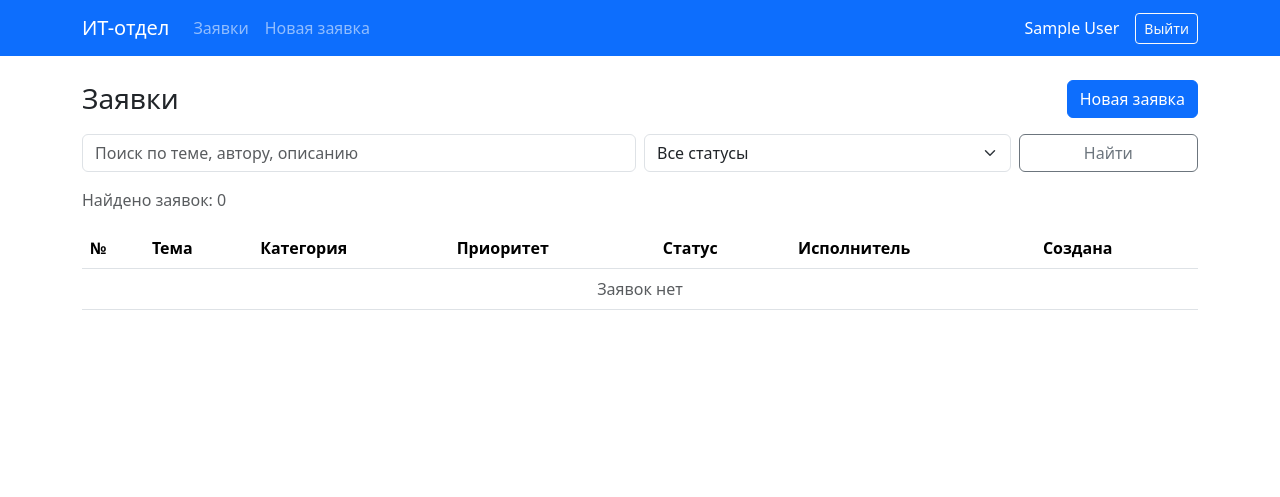
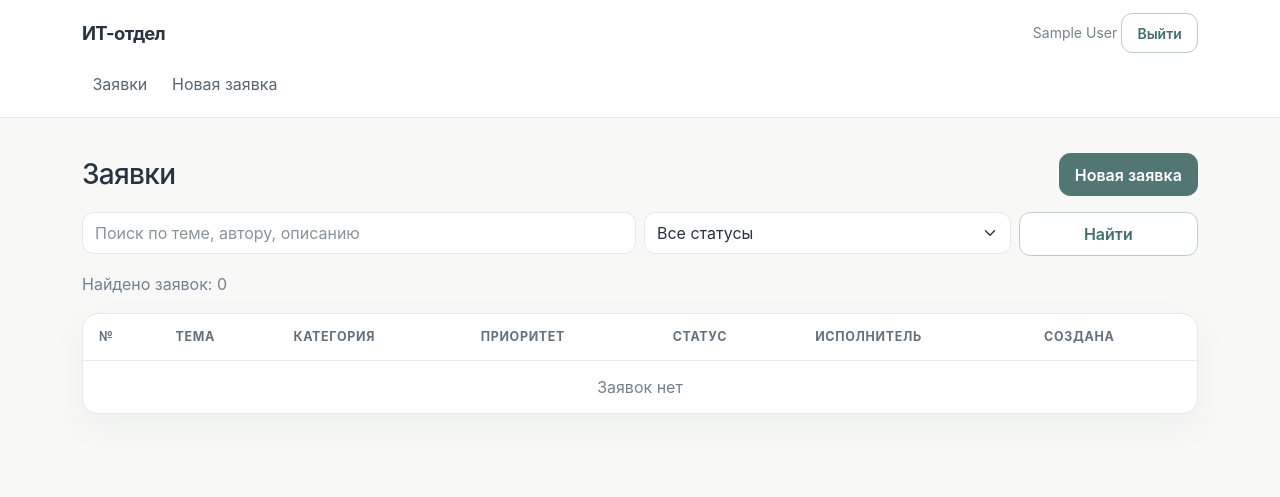
Before and after one commit to RS-Krg/django-labs, a Django app: page /tickets/ in a window 1280 px wide. Shown: the top 497 px of the page. Run offline with Django 5.2, Linux system fonts and the light colour scheme; the visitor is signed in with stand-in values (Sample User, id 1); data comes from the database, SQL or seed files in the repository; data that the repository does not hold is empty.

Commit message:
Оформить интерфейс в стиле Soft Minimalism

```diff
--- /dev/null
+++ b/helpdesk/static/css/style.css
@@ -0,0 +1,128 @@
+:root {
+  --page: #F8F9F7;
+  --surface: #FFFFFF;
+  --ink: #293241;
+  --muted: #75808D;
+  --accent: #648A85;
+  --accent-light: #EAF2EF;
+  --line: #E5E9E7;
+  --success: #6B9B80;
+  --warning: #C5A46D;
+  --error: #C87878;
+  --shadow: 0 12px 32px rgba(41, 50, 65, .055);
+  --bs-body-color: var(--ink);
+  --bs-body-bg: var(--page);
+  --bs-primary: var(--accent);
+  --bs-link-color: #436e69;
+  --bs-link-hover-color: #315852;
+}
+*, *::before, *::after { box-sizing: border-box; }
+body { min-width: 320px; background: var(--page); color: var(--ink); font-family: Inter, ui-sans-serif, system-ui, -apple-system, "Segoe UI", sans-serif; line-height: 1.55; }
+a { color: #436e69; text-decoration: none; }
+a:hover { color: #315852; }
+h1, h2, h3 { color: var(--ink); font-weight: 650; letter-spacing: -.025em; }
+h1 { margin-bottom: 1rem; }
+.text-muted, .form-text { color: var(--muted) !important; }
+.site-header { background: rgba(255,255,255,.96); border-bottom: 1px solid var(--line); }
+.site-header .container { display: flex; align-items: center; flex-wrap: wrap; gap: .7rem 1.25rem; padding-top: .8rem; padding-bottom: .8rem; }
+.site-header .navbar-brand { color: var(--ink); font-size: 1.15rem; font-weight: 750; letter-spacing: -.035em; margin: 0; }
+.site-header .navbar-brand:hover { color: var(--accent); }
+.site-nav, .site-actions { display: flex; align-items: center; flex-wrap: wrap; gap: .1rem .25rem; }
+.site-nav { flex: 1; }
+.site-nav .nav-link, .site-actions .nav-link { color: #586672; padding: .45rem .65rem; border-radius: .65rem; white-space: nowrap; }
+.site-nav .nav-link:hover, .site-actions .nav-link:hover { color: #315852; background: var(--accent-light); }
+.site-actions .btn-link { text-decoration: none; }
+.site-search { display: flex; gap: .45rem; min-width: 0; }
+.site-search .form-control { min-width: 125px; }
+.site-header .badge { background: var(--accent-light) !important; color: #315852 !important; }
+.page-main { padding-top: 2.2rem; padding-bottom: 4rem; }
+.btn { border-radius: .7rem; padding: .55rem .95rem; font-weight: 560; transition: background-color .18s, border-color .18s, transform .18s, box-shadow .18s; }
+.btn:hover { transform: translateY(-1px); }
+.btn:focus-visible, .form-control:focus-visible, .form-select:focus-visible, a:focus-visible { outline: 2px solid var(--accent); outline-offset: 2px; }
+.btn-primary, .btn-success { background: #527772; border-color: #527772; color: white; }
+.btn-primary:hover, .btn-success:hover { background: #416660; border-color: #416660; color: white; }
+.btn-outline-secondary, .btn-outline-primary, .btn-outline-light { color: #436e69; border-color: #b9cec8; background: white; }
+.btn-outline-secondary:hover, .btn-outline-primary:hover, .btn-outline-light:hover { color: #315852; border-color: var(--accent); background: var(--accent-light); }
+.btn-outline-danger { color: #a45353; border-color: #d9a6a6; }
+.btn-outline-danger:hover { background: var(--error); border-color: var(--error); color: white; }
+.btn-link { color: #436e69; }
+.btn-link:hover { color: #315852; }
+.form-control, .form-select { border-color: var(--line); border-radius: .7rem; background-color: var(--surface); color: var(--ink); min-height: 42px; }
+.form-control:focus, .form-select:focus { border-color: var(--accent); box-shadow: 0 0 0 .2rem rgba(100,138,133,.15); }
+.form-control::placeholder { color: #89939b; }
+.form-label { font-weight: 580; margin-bottom: .4rem; }
+.card, .surface-panel { background: var(--surface); border: 1px solid var(--line); border-radius: 1rem; box-shadow: var(--shadow); }
+.card { overflow: hidden; }
+.card-header { background: var(--accent-light); border-bottom: 1px solid var(--line); padding: .9rem 1.15rem; font-weight: 650; }
+.card-body { padding: 1.2rem; }
+.surface-panel { padding: 1.4rem; }
+.product-card { transition: transform .18s, box-shadow .18s; }
+.product-card:hover { transform: translateY(-3px); box-shadow: 0 16px 36px rgba(41,50,65,.11); }
+.product-card > a { display: block; background: #F1F4F2; aspect-ratio: 1 / 1; padding: .7rem; }
+.product-card img { display: block; width: 100%; height: 100%; object-fit: contain; }
+.product-card .card-body { min-height: 170px; }
+.product-card h2 { font-size: 1rem; line-height: 1.35; margin-bottom: .25rem; }
+.product-card .price { margin-bottom: .35rem; }
+.product-photo-wrap { background: #F1F4F2; border: 1px solid var(--line); border-radius: 1rem; padding: 1.2rem; }
+.product-photo { display: block; width: 100%; max-height: 460px; aspect-ratio: 1 / 1; object-fit: contain; }
+.price { font-size: 1.35rem; font-weight: 720; white-space: nowrap; letter-spacing: -.025em; }
+.text-success { color: #527d65 !important; }
+.text-danger { color: #ae5b5b !important; }
+.catalog-heading { display: flex; flex-wrap: wrap; align-items: start; justify-content: space-between; gap: 1rem 1.5rem; margin-bottom: 1.2rem; }
+.catalog-heading h1 { margin: 0; }
+.catalog-filters { display: flex; flex-wrap: wrap; gap: .55rem; }
+.catalog-filters .form-control, .catalog-filters .form-select { width: auto; min-width: 135px; }
+.catalog-filters .btn { white-space: nowrap; }
+.table-wrap { background: var(--surface); border: 1px solid var(--line); border-radius: 1rem; box-shadow: var(--shadow); overflow-x: auto; margin-bottom: 1.25rem; }
+.table { margin: 0; --bs-table-bg: transparent; --bs-table-color: var(--ink); }
+.table thead th { color: #64717d; font-size: .78rem; font-weight: 700; text-transform: uppercase; letter-spacing: .055em; border-bottom-color: var(--line); white-space: nowrap; }
+.table td, .table th { padding: .85rem 1rem; border-color: var(--line); vertical-align: middle; }
+.table tbody tr:last-child td { border-bottom: 0; }
+.table-hover tbody tr:hover { --bs-table-hover-bg: #F3F7F4; }
+.table .form-control[type=number] { min-width: 72px; max-width: 95px; }
+.list-group-item { border-color: var(--line); padding: .9rem 1.15rem; }
+.alert { border-radius: .85rem; border-width: 1px; }
+.alert-success { background: #edf5ef; border-color: #cee3d4; color: #3f7152; }
+.alert-danger { background: #faeeee; border-color: #eccdcd; color: #965151; }
+.pagination { gap: .3rem; }
+.page-link { color: #436e69; border-color: var(--line); border-radius: .6rem !important; min-width: 40px; text-align: center; }
+.page-link:hover { background: var(--accent-light); color: #315852; border-color: #b9cec8; }
+.page-item.active .page-link { background: #527772; border-color: #527772; }
+.form-panel { max-width: 780px; }
+.empty-state { background: var(--surface); border: 1px dashed #cddbd5; border-radius: 1rem; padding: 2.4rem; color: var(--muted); }
+@media (max-width: 991.98px) {
+  .site-header .container { align-items: stretch; }
+  .site-nav { order: 3; flex: 0 0 100%; }
+  .site-search { margin-left: auto; }
+}
+@media (max-width: 575.98px) {
+  .site-header .container { gap: .55rem; }
+  .site-header .navbar-brand { width: 100%; }
+  .site-nav { order: 2; }
+  .site-actions { order: 3; width: 100%; }
+  .site-search { order: 4; width: 100%; }
+  .site-search .form-control { flex: 1; }
+  .page-main { padding-top: 1.5rem; }
+  .catalog-filters { width: 100%; }
+  .catalog-filters .form-control, .catalog-filters .form-select { width: 100%; }
+  .catalog-filters .btn { width: 100%; }
+  .surface-panel { padding: 1.1rem; }
+  .product-card .card-body { min-height: 0; }
+}
+.site-nav { min-width: 0; }
+.site-actions { margin-left: auto; }
+.status-pill { display: inline-flex; align-items: center; padding: .28rem .65rem; background: var(--accent-light); border: 1px solid #d8e8e2; border-radius: 999px; color: #436e69; font-size: .82rem; font-weight: 650; white-space: nowrap; }
+.variant-row .form-control { width: 78px; flex: 0 0 78px; }
+.table-wrap .table { min-width: 560px; }
+.table-wrap .table form { margin: 0; }
+@media (max-width: 575.98px) {
+  .site-actions { margin-left: 0; }
+  .site-nav .nav-link, .site-actions .nav-link { padding: .4rem .55rem; }
+  .variant-row .form-label { flex-basis: 100%; }
+}
+@media (min-width: 992px) and (max-width: 1399.98px) {
+  .site-nav { order: 3; flex: 0 0 100%; }
+}
+@media (max-width: 575.98px) {
+  .site-search .form-control { min-width: 0; width: 0; flex: 1 1 0; }
+}
--- a/helpdesk/templates/helpdesk/base.html
+++ b/helpdesk/templates/helpdesk/base.html
@@ -1,24 +1,31 @@
+{% load static %}
 <!doctype html>
 <html lang="ru">
 <head>
-  <meta charset="utf-8"><meta name="viewport" content="width=device-width, initial-scale=1">
+  <meta charset="utf-8">
+  <meta name="viewport" content="width=device-width, initial-scale=1">
   <title>{% block title %}Заявки ИТ-отдела{% endblock %}</title>
   <link rel="stylesheet" href="https://cdn.jsdelivr.net/npm/bootstrap@5.3.3/dist/css/bootstrap.min.css">
+  <link rel="stylesheet" href="{% static 'css/style.css' %}">
 </head>
 <body>
-  <nav class="navbar navbar-expand navbar-dark bg-primary mb-4"><div class="container">
-    <a class="navbar-brand" href="{% url 'ticket_list' %}">ИТ-отдел</a>
-    {% if user.is_authenticated %}
-      <div class="navbar-nav me-auto">
+  <header class="site-header">
+    <nav class="container" aria-label="Главная навигация">
+      <a class="navbar-brand" href="{% url 'ticket_list' %}">ИТ-отдел</a>
+      {% if user.is_authenticated %}
+      <div class="site-nav">
         <a class="nav-link" href="{% url 'ticket_list' %}">Заявки</a>
         <a class="nav-link" href="{% url 'ticket_create' %}">Новая заявка</a>
       </div>
-      <span class="navbar-text text-white me-3">{{ user.get_full_name|default:user.username }}</span>
-      <form method="post" action="{% url 'logout' %}">{% csrf_token %}<button class="btn btn-outline-light btn-sm" type="submit">Выйти</button></form>
-    {% endif %}
-  </div></nav>
-  <main class="container">
-    {% for message in messages %}<div class="alert alert-{% if message.tags == 'error' %}danger{% else %}{{ message.tags }}{% endif %}">{{ message }}</div>{% endfor %}
+      <div class="site-actions">
+        <span class="text-muted small">{{ user.get_full_name|default:user.username }}</span>
+        <form method="post" action="{% url 'logout' %}">{% csrf_token %}<button class="btn btn-outline-secondary btn-sm" type="submit">Выйти</button></form>
+      </div>
+      {% endif %}
+    </nav>
+  </header>
+  <main class="container page-main">
+    {% for message in messages %}<div class="alert alert-{% if message.tags == 'error' %}danger{% else %}{{ message.tags }}{% endif %}" role="status">{{ message }}</div>{% endfor %}
     {% block content %}{% endblock %}
   </main>
 </body>
--- a/helpdesk/templates/helpdesk/ticket_detail.html
+++ b/helpdesk/templates/helpdesk/ticket_detail.html
@@ -3,8 +3,8 @@
 {% block content %}
 <a href="{% url 'ticket_list' %}">← ко всем заявкам</a>
 <h1 class="h3 mt-2 mb-4">Заявка №{{ ticket.pk }}: {{ ticket.title }}</h1>
-<div class="row"><div class="col-md-8"><dl class="row">
-  <dt class="col-sm-4">Статус</dt><dd class="col-sm-8">{{ ticket.get_status_display }}</dd>
+<div class="row"><div class="col-md-8"><div class="surface-panel"><dl class="row">
+  <dt class="col-sm-4">Статус</dt><dd class="col-sm-8"><span class="status-pill">{{ ticket.get_status_display }}</span></dd>
   <dt class="col-sm-4">Приоритет</dt><dd class="col-sm-8">{{ ticket.get_priority_display }}</dd>
   <dt class="col-sm-4">Категория</dt><dd class="col-sm-8">{{ ticket.category|default:"не указана" }}</dd>
   <dt class="col-sm-4">Кто обратился</dt><dd class="col-sm-8">{{ ticket.author }}</dd>
@@ -14,7 +14,7 @@
   <dt class="col-sm-4">Изменена</dt><dd class="col-sm-8">{{ ticket.updated_at|date:"d.m.Y H:i" }}</dd>
 </dl><h2 class="h5">Описание</h2><p>{{ ticket.description|linebreaksbr|default:"—" }}</p>
 {% if can_edit %}<a class="btn btn-outline-primary" href="{% url 'ticket_update' ticket.pk %}">Редактировать</a>{% endif %}
-</div>
+</div></div>
 {% if process_form %}<div class="col-md-4"><div class="card"><div class="card-header">Обработка заявки</div><div class="card-body"><form method="post" action="{% url 'ticket_process' ticket.pk %}">{% csrf_token %}{% include "helpdesk/_form_fields.html" with form=process_form %}<button class="btn btn-success" type="submit">Применить</button></form></div></div></div>{% endif %}
 </div>
 {% endblock %}
--- a/helpdesk/templates/helpdesk/ticket_form.html
+++ b/helpdesk/templates/helpdesk/ticket_form.html
@@ -1,5 +1,5 @@
 {% extends "helpdesk/base.html" %}
 {% block title %}{{ page_title }} — {{ block.super }}{% endblock %}
 {% block content %}
-<div class="row"><div class="col-md-8"><h1 class="h3 mb-3">{{ page_title }}</h1><form method="post" novalidate>{% csrf_token %}{% include "helpdesk/_form_fields.html" %}<button class="btn btn-primary" type="submit">Сохранить</button><a class="btn btn-link" href="{% url 'ticket_list' %}">Отмена</a></form></div></div>
+<div class="row"><div class="col-md-8"><div class="surface-panel"><h1 class="h3 mb-3">{{ page_title }}</h1><form method="post" novalidate>{% csrf_token %}{% include "helpdesk/_form_fields.html" %}<button class="btn btn-primary" type="submit">Сохранить</button><a class="btn btn-link" href="{% url 'ticket_list' %}">Отмена</a></form></div></div></div>
 {% endblock %}
--- a/helpdesk/templates/helpdesk/ticket_list.html
+++ b/helpdesk/templates/helpdesk/ticket_list.html
@@ -1,15 +1,15 @@
 {% extends "helpdesk/base.html" %}
 {% block title %}Список заявок — {{ block.super }}{% endblock %}
 {% block content %}
-<div class="d-flex justify-content-between align-items-center mb-3"><h1 class="h3 mb-0">Заявки</h1><a class="btn btn-primary" href="{% url 'ticket_create' %}">Новая заявка</a></div>
+<div class="d-flex justify-content-between align-items-center flex-wrap gap-2 mb-3"><h1 class="h3 mb-0">Заявки</h1><a class="btn btn-primary" href="{% url 'ticket_create' %}">Новая заявка</a></div>
 <form method="get" class="row g-2 mb-3">
   <div class="col-md-6"><input class="form-control" type="search" name="q" value="{{ query }}" placeholder="Поиск по теме, автору, описанию"></div>
   <div class="col-md-4"><select class="form-select" name="status"><option value="">Все статусы</option>{% for value, label in statuses %}<option value="{{ value }}" {% if value == status %}selected{% endif %}>{{ label }}</option>{% endfor %}</select></div>
   <div class="col-md-2"><button class="btn btn-outline-secondary w-100" type="submit">Найти</button></div>
 </form>
 <p class="text-muted">Найдено заявок: {{ tickets|length }}</p>
-<table class="table table-hover"><thead><tr><th>№</th><th>Тема</th><th>Категория</th><th>Приоритет</th><th>Статус</th><th>Исполнитель</th><th>Создана</th></tr></thead><tbody>
-{% for ticket in tickets %}<tr><td>{{ ticket.pk }}</td><td><a href="{{ ticket.get_absolute_url }}">{{ ticket.title }}</a></td><td>{{ ticket.category|default:"—" }}</td><td>{{ ticket.get_priority_display }}</td><td>{{ ticket.get_status_display }}</td><td>{{ ticket.assignee|default:"—" }}</td><td>{{ ticket.created_at|date:"d.m.Y H:i" }}</td></tr>
+<div class="table-wrap"><table class="table table-hover"><thead><tr><th>№</th><th>Тема</th><th>Категория</th><th>Приоритет</th><th>Статус</th><th>Исполнитель</th><th>Создана</th></tr></thead><tbody>
+{% for ticket in tickets %}<tr><td>{{ ticket.pk }}</td><td><a href="{{ ticket.get_absolute_url }}">{{ ticket.title }}</a></td><td>{{ ticket.category|default:"—" }}</td><td>{{ ticket.get_priority_display }}</td><td><span class="status-pill">{{ ticket.get_status_display }}</span></td><td>{{ ticket.assignee|default:"—" }}</td><td>{{ ticket.created_at|date:"d.m.Y H:i" }}</td></tr>
 {% empty %}<tr><td colspan="7" class="text-center text-muted">Заявок нет</td></tr>{% endfor %}
-</tbody></table>
+</tbody></table></div>
 {% endblock %}
--- a/helpdesk/templates/registration/login.html
+++ b/helpdesk/templates/registration/login.html
@@ -1,11 +1,11 @@
 {% extends "helpdesk/base.html" %}
 {% block title %}Вход — {{ block.super }}{% endblock %}
 {% block content %}
-<div class="row justify-content-center"><div class="col-md-5"><h1 class="h3 mb-3">Вход в систему</h1>
+<div class="row justify-content-center"><div class="col-md-5"><div class="surface-panel"><h1 class="h3 mb-3">Вход в систему</h1>
 {% if form.errors %}<div class="alert alert-danger">Неверное имя пользователя или пароль.</div>{% endif %}
 <form method="post">{% csrf_token %}
   <div class="mb-3"><label class="form-label" for="id_username">Имя пользователя</label><input class="form-control" type="text" name="username" id="id_username" value="{{ form.username.value|default:'' }}" autofocus required></div>
   <div class="mb-3"><label class="form-label" for="id_password">Пароль</label><input class="form-control" type="password" name="password" id="id_password" required></div>
   <input type="hidden" name="next" value="{{ next }}"><button class="btn btn-primary" type="submit">Войти</button>
-</form></div></div>
+</form></div></div></div>
 {% endblock %}
```
